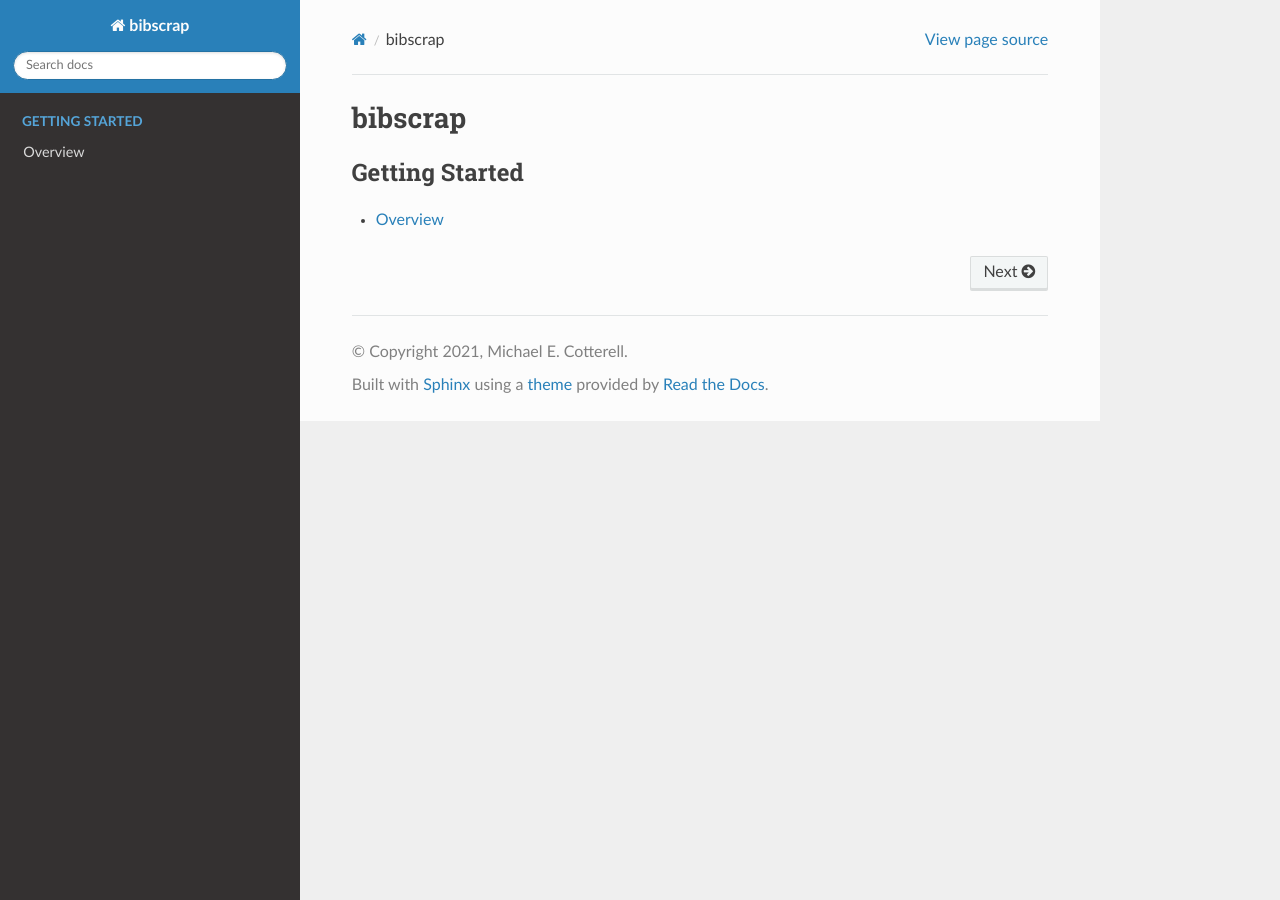
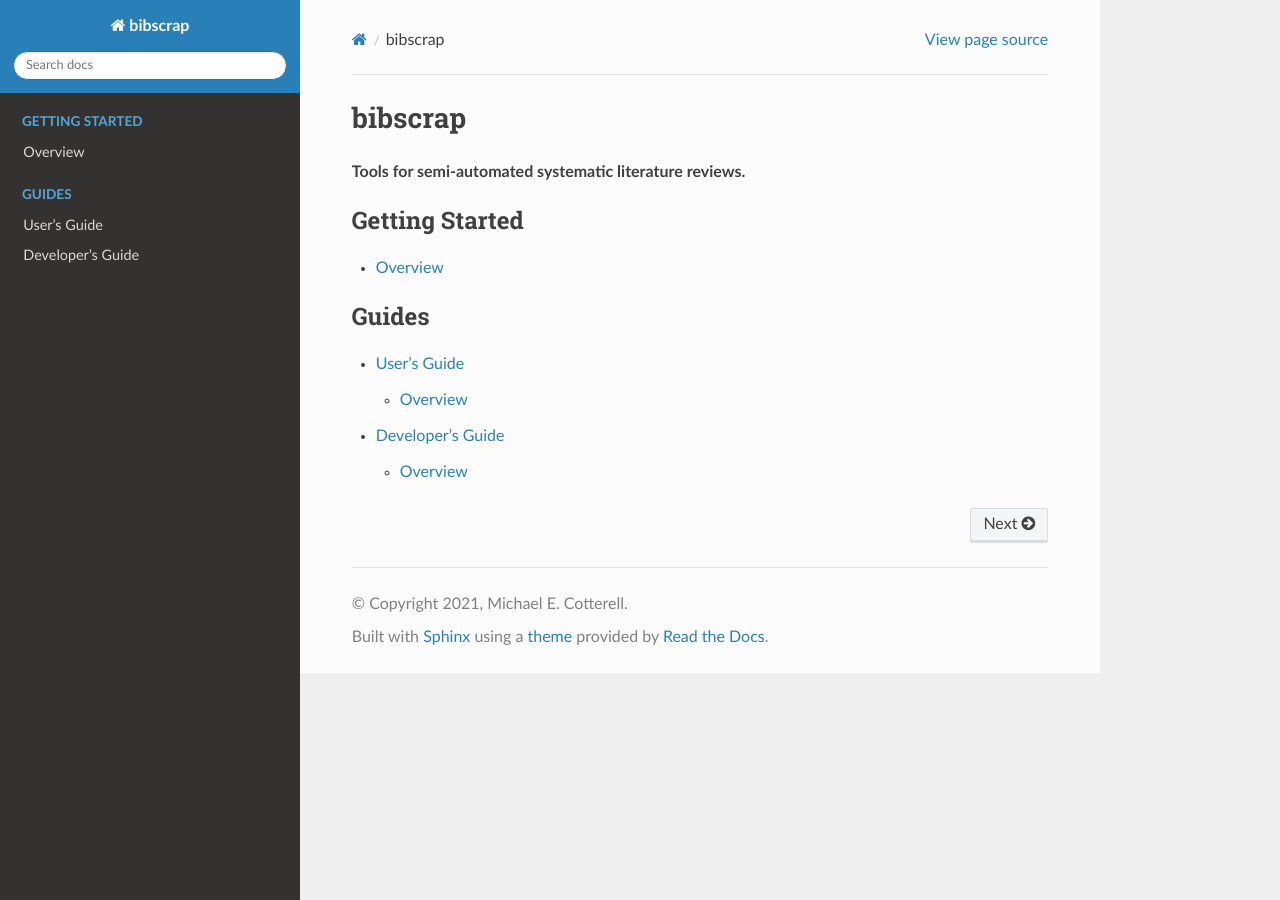
Before and after one commit to cotterell/bibscrap, a Sphinx documentation site: the page built from docs/index.rst, in a window 1280 px wide. Built offline with Sphinx 7.4.7 and the Read the Docs theme 2.0.0, drawn with Linux system fonts in a browser that asks for light colours.

Commit message:
updated docs

```diff
--- /dev/null
+++ b/docs/dev.rst
@@ -0,0 +1,7 @@
+Developer's Guide
+=================
+
+Overview
+--------
+
+TODO
--- a/docs/index.rst
+++ b/docs/index.rst
@@ -1,8 +1,17 @@
 bibscrap
 ========
+
+**Tools for semi-automated systematic literature reviews.**
 
 .. toctree::
    :maxdepth: 2
    :caption: Getting Started
 
    overview
+
+.. toctree::
+   :maxdepth: 2
+   :caption: Guides
+
+   user
+   dev
--- /dev/null
+++ b/docs/user.rst
@@ -0,0 +1,7 @@
+User's Guide
+============
+
+Overview
+--------
+
+TODO
```
